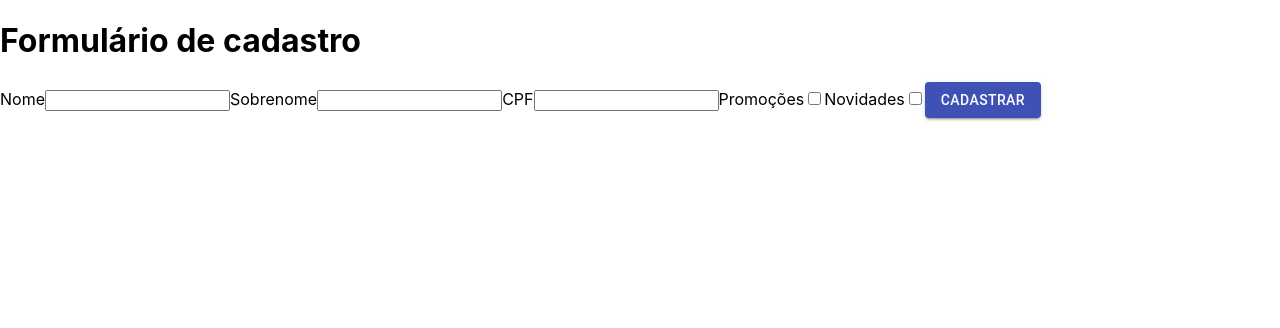
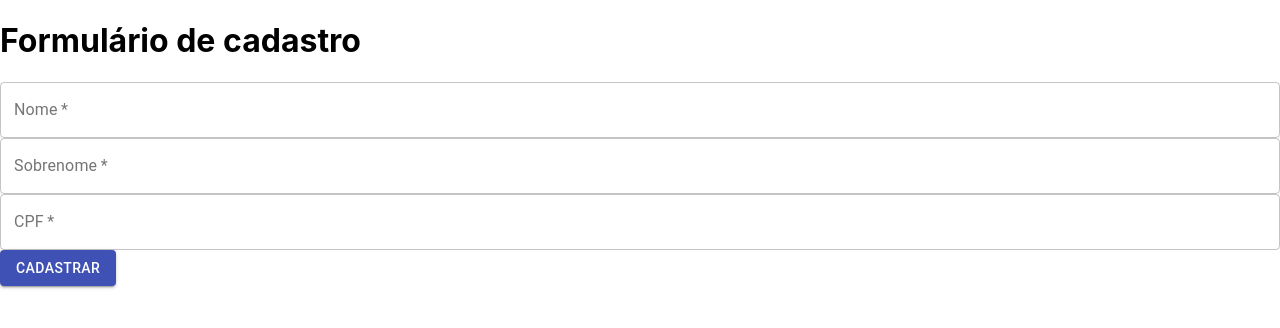
Before and after one commit to TakaGui/alura, a React (Create React App) app in the folder front-end/reactjs/form/: page / in a window 1280 px wide. Shown: the top 328 px of the page. Built offline with nearby package versions, Linux system fonts and the light colour scheme.

Commit message:
feat: add textfield

```diff
--- a/front-end/reactjs/form/src/components/RegisterForm/index.jsx
+++ b/front-end/reactjs/form/src/components/RegisterForm/index.jsx
@@ -1,22 +1,32 @@
 import Button from '@material-ui/core/Button';
+import TextField from '@material-ui/core/TextField';
 
 export function RegisterForm() {
   return (
     <form action="">
-      <label htmlFor="">Nome</label>
-      <input type="text" />
+      <TextField
+        id="name"
+        label="Nome"
+        variant="outlined"
+        required
+        fullWidth
+      />
 
-      <label htmlFor="">Sobrenome</label>
-      <input type="text" />
+      <TextField
+        id="lastname"
+        label="Sobrenome"
+        variant="outlined"
+        required
+        fullWidth
+      />
 
-      <label htmlFor="">CPF</label>
-      <input type="text" />
-
-      <label htmlFor="">Promoções</label>
-      <input type="checkbox" />
-
-      <label htmlFor="">Novidades</label>
-      <input type="checkbox" />
+      <TextField
+        id="cpf"
+        label="CPF"
+        variant="outlined"
+        required
+        fullWidth
+      />
 
       <Button
         type="submit"
```
